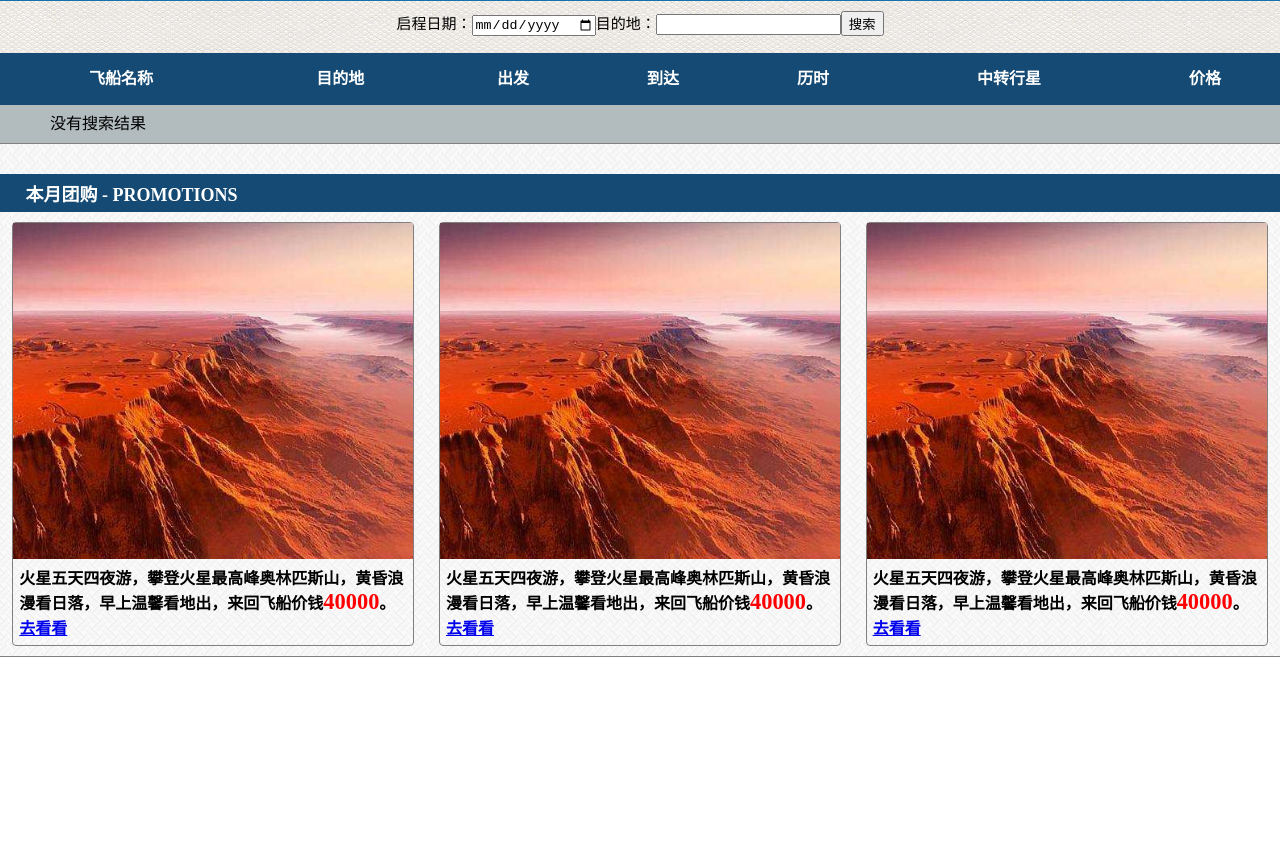
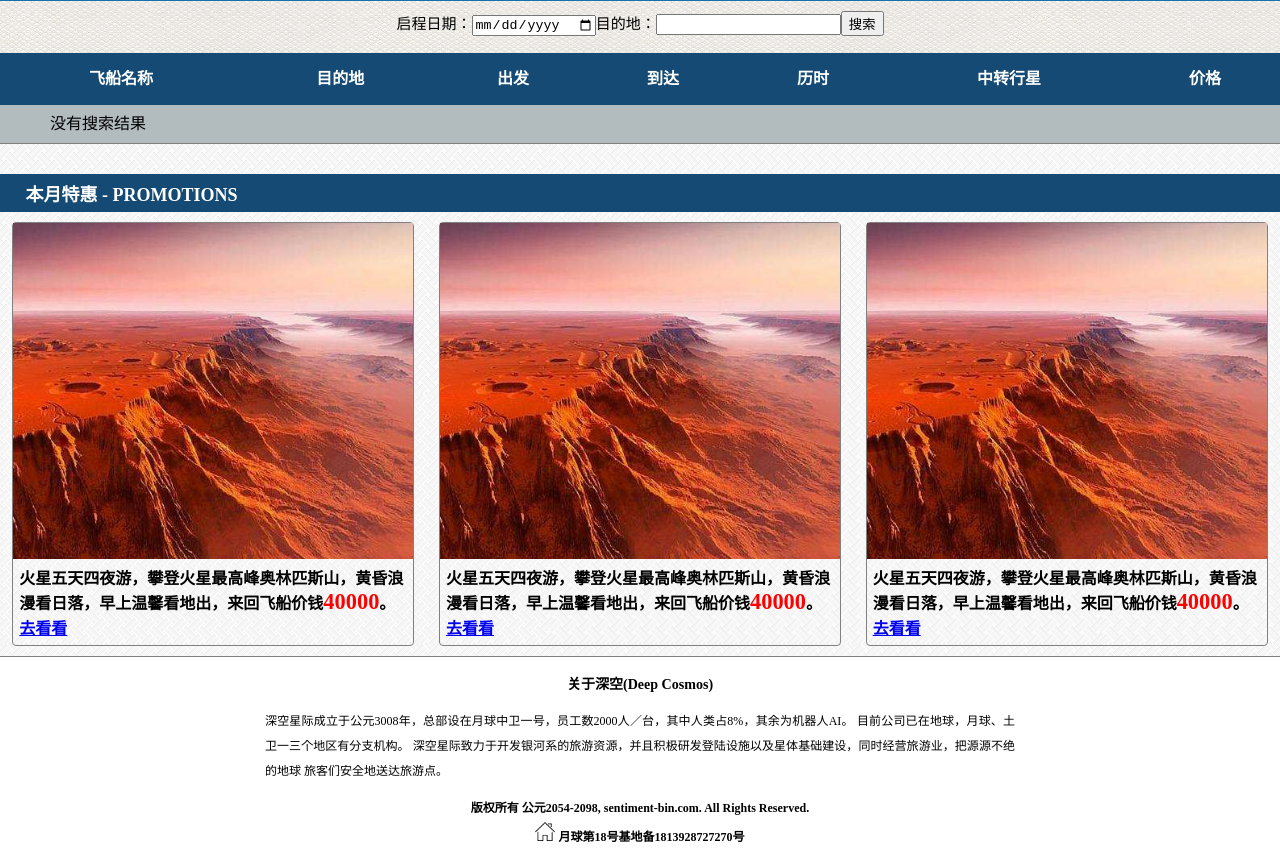
Before and after one commit to qiuguanglin/deep-cosmos, a React app: page / in a window 1280 px wide. Shown: the part 595-1460 px from the top of the page. Before the commit the page ends 1252 px from the top, so only its background shows below. Built offline with nearby package versions, Linux system fonts and the light colour scheme.

Commit message:
add Footer panel and ajusted the style

```diff
--- /dev/null
+++ b/public/component/Footer.js
@@ -0,0 +1,25 @@
+import React from 'react';
+
+const FooterPanel = ()=>{
+  return(
+    <footer>
+      <div id="about">
+        <h3>关于深空(Deep Cosmos)</h3>
+        <p>
+          深空星际成立于公元3008年，总部设在月球中卫一号，员工数2000人／台，其中人类占8%，其余为机器人AI。
+          目前公司已在地球，月球、土卫一三个地区有分支机构。
+          深空星际致力于开发银河系的旅游资源，并且积极研发登陆设施以及星体基础建设，同时经营旅游业，把源源不绝的地球
+          旅客们安全地送达旅游点。
+        </p>
+      </div>
+
+      <div id="copyright">
+        版权所有 公元2054-2098, sentiment-bin.com. All Rights Reserved.
+        <br/>
+        <img src="./resource/icon/house.png"/> 月球第18号基地备1813928727270号
+      </div>
+    </footer>
+  );
+}
+
+export default FooterPanel;
--- a/public/component/Promotion.js
+++ b/public/component/Promotion.js
@@ -10,7 +10,6 @@ class PromotionPanel extends Component{
   }
 
   componentDidMount(){
-    // setTimeout(()=>this.setState({test: 'no'}), 3000);
     const fakeData = {
       desc: '火星五天四夜游，攀登火星最高峰奥林匹斯山，黄昏浪漫看日落，早上温馨看地出，来回飞船价钱',
       price: 40000
@@ -40,11 +39,11 @@ class PromotionPanel extends Component{
     : null;
 
     const loadingStatus = (isLoaded && promotions.length) ?
-    'PROMOTIONS' : <span className="loadingStatus">{'LOADING'}</span>;
+    'PROMOTIONS' : <span className="loadingStatus"><strong>{'LOADING'}</strong></span>;
 
     return(
       <div id="promotion">
-        <h2 id="promotion-header">本月团购 - {loadingStatus}</h2>
+        <h2 id="promotion-header">本月特惠 - {loadingStatus}</h2>
         <div id="promotion-info">
           {promotionPad}
         </div>
--- a/public/css/promotion.css
+++ b/public/css/promotion.css
@@ -59,10 +59,10 @@
     color: #ffffff
   }
   30%{
-    color:#ff6969
+    color:#f2c44b
   }
   60%{
-    color:#f50000
+    color:#feba07
   }
   100%{
     color:#ffffff
--- a/public/index.js
+++ b/public/index.js
@@ -5,6 +5,7 @@ import TopPanel from './component/Top';
 import SearchPanel from './component/Search';
 import SearchResultPanel from './component/SearchResult';
 import PromotionPanel from './component/Promotion';
+import FooterPanel from './component/Footer';
 
 class App extends Component{
   constructor(){
@@ -43,6 +44,7 @@ class App extends Component{
         <SearchPanel onSearchResult={this.onSearchResult}/>
         <SearchResultPanel results={searchResults}/>
         <PromotionPanel/>
+        <FooterPanel/>
       </div>
     )
   }
--- a/webpack.config.js
+++ b/webpack.config.js
@@ -15,7 +15,7 @@ module.exports = {
         test: /\.js$/,
         exclude: /node_modules/,
         use: {
-          loader: "babel-loader"
+          loader: 'babel-loader'
         }
       }
     ]
```
